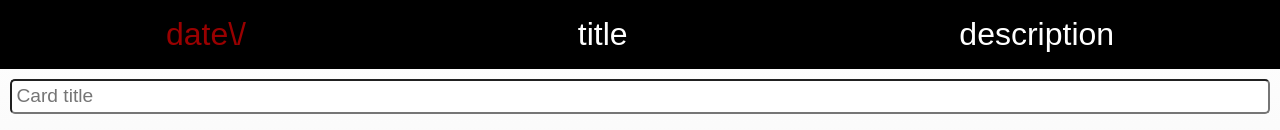
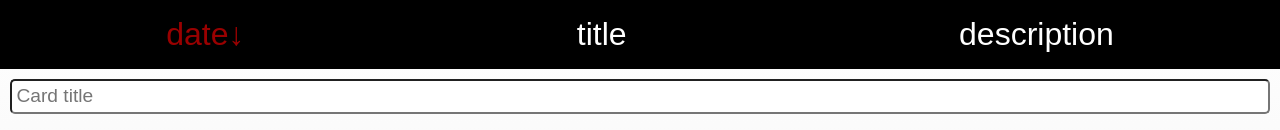
Before and after one commit to fosemberg/todo-list, a React (Create React App) app: page / in a window 1280 px wide. Shown: the top 130 px of the page. Built offline with nearby package versions, Linux system fonts and the light colour scheme.

Commit message:
good view for sort arrows

```diff
--- a/src/components/sortMenu/SortMenu.jsx
+++ b/src/components/sortMenu/SortMenu.jsx
@@ -17,7 +17,8 @@ const SortMenu = ({
   return <nav className="menu">
     <h1>Sort Colors</h1>
     {Object.keys(options).map((item, i) =>
-      <a key={i}
+      <a
+         key={i}
          href="#"
          className={(field === options[item]) ? "selected" : null}
          onClick={e => {
@@ -25,11 +26,12 @@ const SortMenu = ({
            onSelect(options[item])
          }}
       >
-        {item}{field === options[item]
-          ? isDesc
-            ? '^'
-            : '\\/'
-          : ''}
+        <span>{item}</span>
+        <span style={{display: field === options[item] ? 'block' : 'none'}}>{
+          isDesc
+            ? '↑'
+            : '↓'
+        }</span>
       </a>
     )}
   </nav>
--- a/src/components/sortMenu/SortMenu.scss
+++ b/src/components/sortMenu/SortMenu.scss
@@ -12,6 +12,7 @@ nav {
   }
 
   a {
+    display: flex;
     color: white;
     font-family: Arial, sans-serif;
     font-size: 2em;
```
